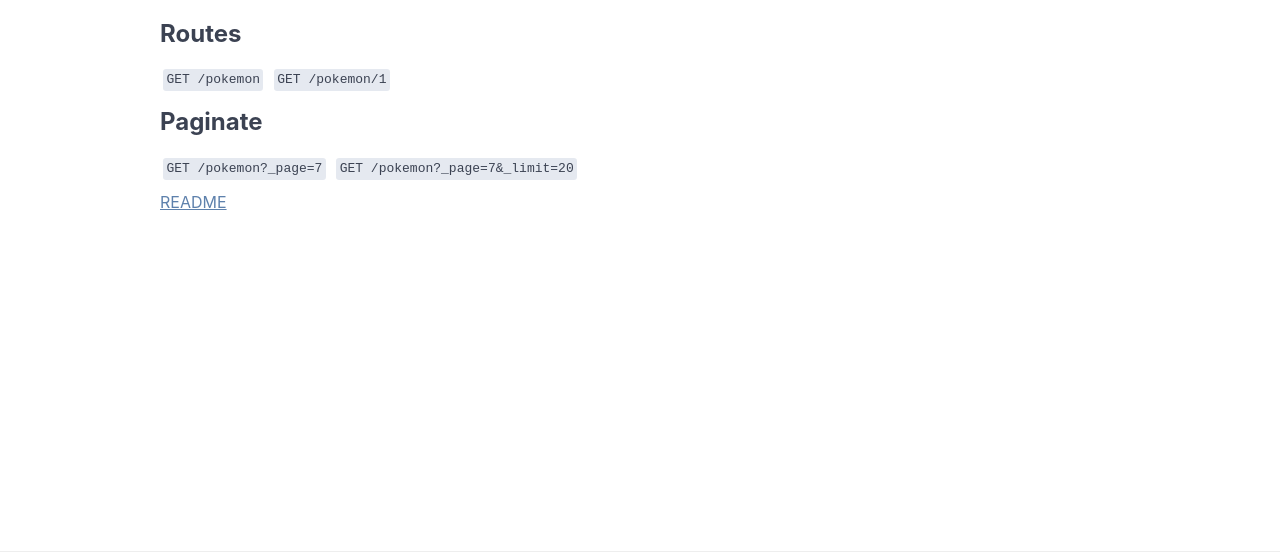
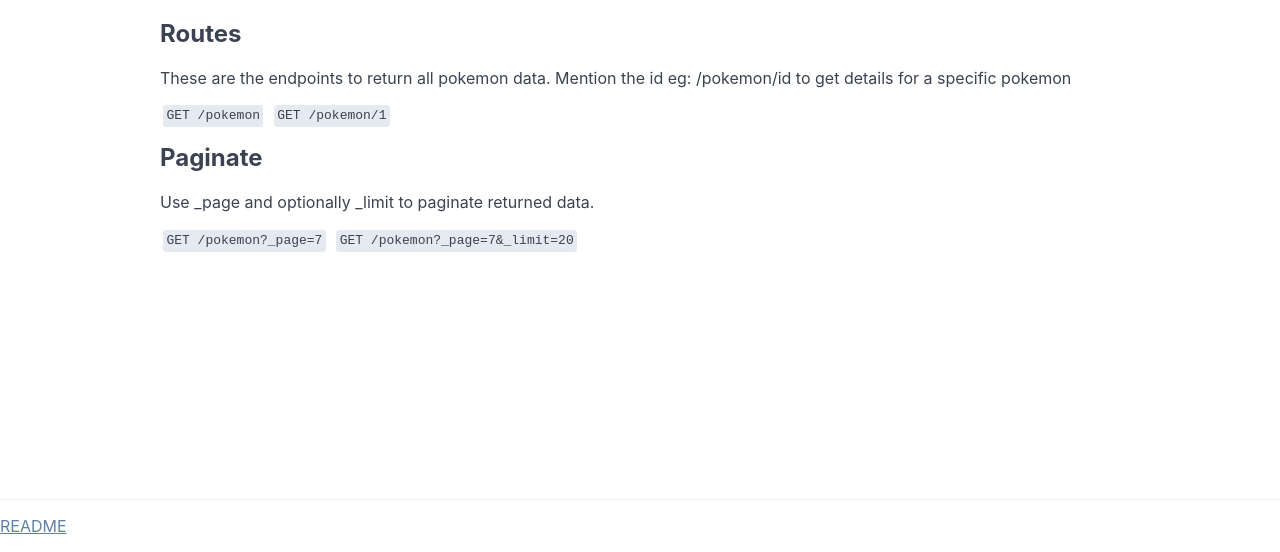
Before and after one commit to balub/pokemon-mock-api, a website: page public/index.html in a window 1280 px wide. Shown: the part 248-800 px from the top of the page. Drawn offline with Linux system fonts and the light colour scheme; no server answers.

Commit message:
added route info

```diff
--- a/public/index.html
+++ b/public/index.html
@@ -35,23 +35,25 @@
           <h1>Documentation</h1>
 
           <h2>Routes</h2>
+          <p>These are the endpoints to return all pokemon data. Mention the id eg: /pokemon/id to get details for a specific pokemon</p>
           <code>GET    /pokemon</code>
           <code>GET    /pokemon/1</code>
 
           <h2>Paginate</h2>
+          <p>Use _page and optionally _limit to paginate returned data.</p>
           <code>GET    /pokemon?_page=7</code>
           <code>GET    /pokemon?_page=7&_limit=20</code>
 
-          <p>
-            <a href="https://github.com/typicode/json-server">
-              README
-            </a>
-          </p>
+
         </div>
       </main>
 
       <footer>
-
+        <p>
+            <a href="https://github.com/balub/pokemon-mock-api">
+              README
+            </a>
+          </p>
       </footer>
 
       <script src="script.js"></script>
```
